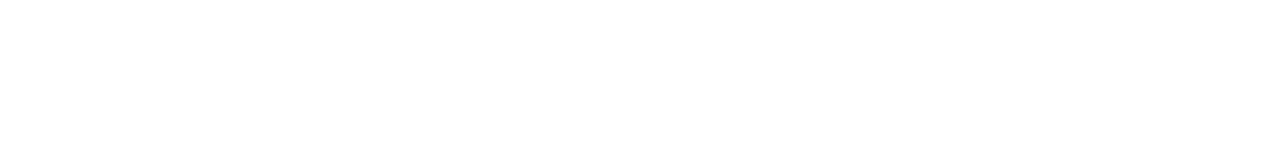
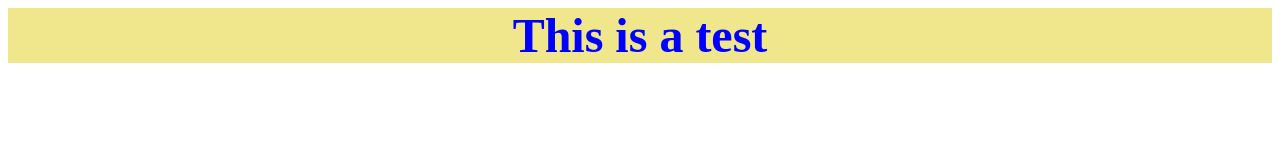
Before and after one commit to CLanham01/testing, a plain HTML site: page index.html in a window 1280 px wide. Drawn offline with Linux system fonts and the light colour scheme.

Commit message:
updateing current

```diff
--- a/index.css
+++ b/index.css
@@ -6,5 +6,6 @@ div{
 }
 h1{
     font-size: 3em;
+    color: blue;
     text-align: center;
 }
--- a/index.html
+++ b/index.html
@@ -0,0 +1,14 @@
+<html>
+
+<head>
+    <title>index test</title>
+    <link rel="stylesheet" href="index.css">
+</head>
+
+<body>
+    <div>
+        <h1>This is a test</h1>
+    </div>
+</body>
+
+</html>
```
